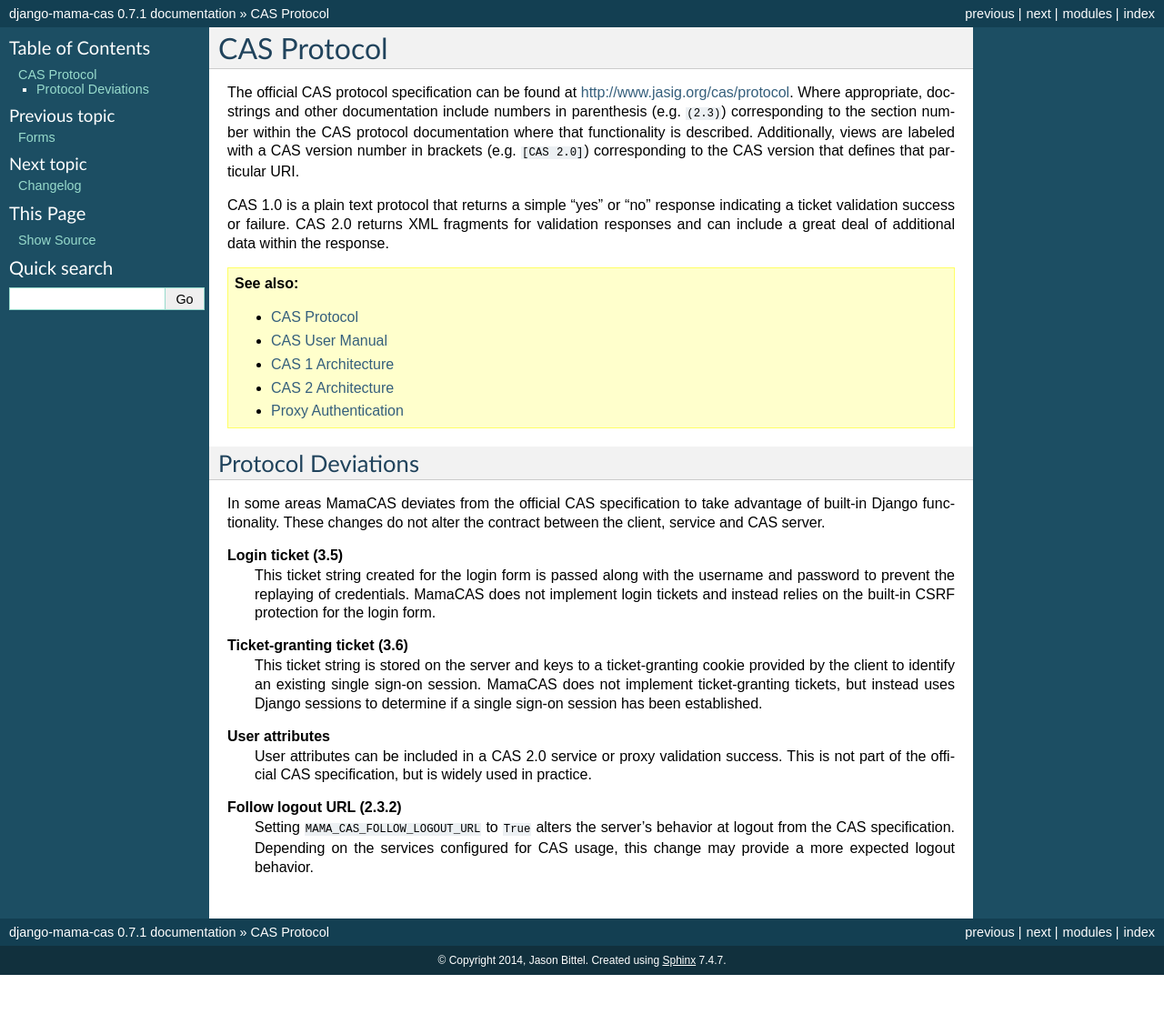
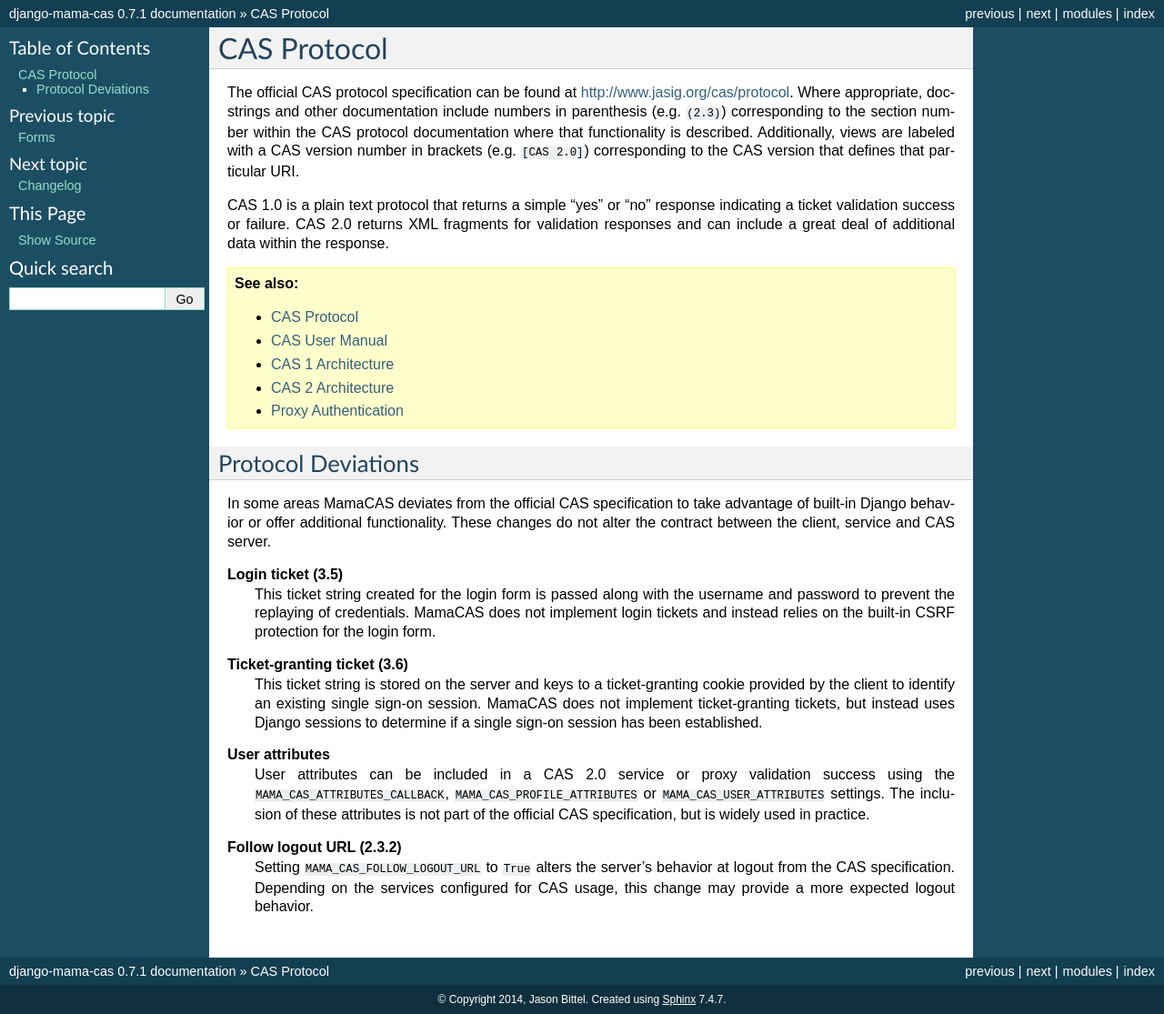
Before and after one commit to jbittel/django-mama-cas, a Sphinx documentation site: the page built from docs/protocol.rst, in a window 1280 px wide. Shown: the whole page at 91% size. Built offline with Sphinx 7.4.7, drawn with Linux system fonts in a browser that asks for light colours; before the commit the page ends 1072 px from its top, so only the background shows below that.

Commit message:
Expand protocol deviations documentation

```diff
--- a/docs/protocol.rst
+++ b/docs/protocol.rst
@@ -34,8 +34,9 @@
 -------------------
 
 In some areas MamaCAS deviates from the official CAS specification to
-take advantage of built-in Django functionality. These changes do not alter
-the contract between the client, service and CAS server.
+take advantage of built-in Django behavior or offer additional functionality.
+These changes do not alter the contract between the client, service and CAS
+server.
 
 **Login ticket (3.5)**
    This ticket string created for the login form is passed along with the
@@ -52,8 +53,10 @@
 
 **User attributes**
    User attributes can be included in a CAS 2.0 service or proxy validation
-   success. This is not part of the official CAS specification, but is widely
-   used in practice.
+   success using the ``MAMA_CAS_ATTRIBUTES_CALLBACK``,
+   ``MAMA_CAS_PROFILE_ATTRIBUTES`` or ``MAMA_CAS_USER_ATTRIBUTES`` settings.
+   The inclusion of these attributes is not part of the official CAS
+   specification, but is widely used in practice.
 
 **Follow logout URL (2.3.2)**
    Setting ``MAMA_CAS_FOLLOW_LOGOUT_URL`` to ``True`` alters the server's
```
